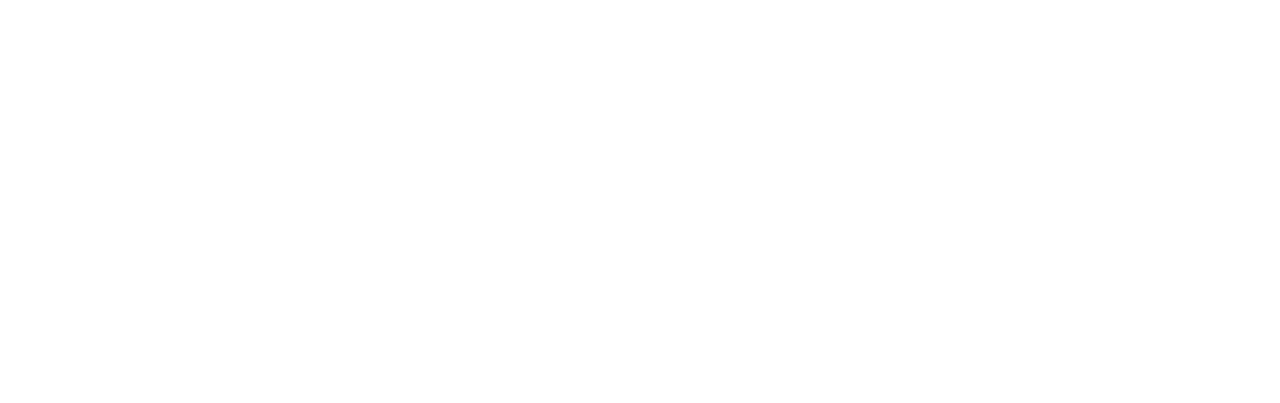
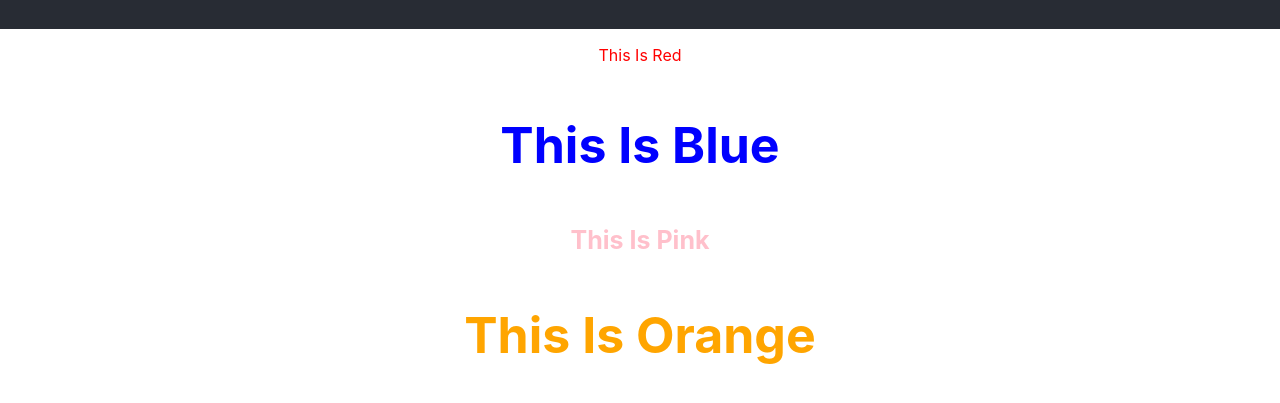
Before and after one commit to DumbwaysDotId/course-reactJs, a React (Create React App) app: page / in a window 1280 px wide. Shown: the part 861-1264 px from the top of the page. Before the commit the page ends 821 px from the top, so only its background shows below. Built offline with nearby package versions, Linux system fonts and the light colour scheme.

Commit message:
7. Styling in ReactJs

```diff
--- a/src/App.js
+++ b/src/App.js
@@ -1,6 +1,7 @@
 import React,{Component} from 'react';
 import './App.css';
 import Increment from './Increment';
+import CSS from './useCSS';
 class App extends Component {
 
   render(){
@@ -8,6 +9,7 @@
     <div className="App">
       <Header title="This is Header"/>
       <Content />
+      <CSS />
     </div>
   );
   }
@@ -17,7 +19,7 @@
   render(){
     return (
       <div>
-        <h1>{this.props.tit}</h1>
+        <h1>{this.props.title}</h1>
       </div>
     );
   }
@@ -36,8 +38,7 @@
         <button onClick={(event) => {alert("Hallo Siswa Bootcamp B#13")}}>
         Click Me
         </button> <br></br>
-
-        <Increment/>
+        <Increment/> <br></br>
       </div>
     );
   }
--- /dev/null
+++ b/src/useCSS.js
@@ -0,0 +1,36 @@
+import React,{Component} from 'react';
+import './App.css';
+
+const style = {
+    bigBlue: {
+        fontSize: "50px",
+        color : "blue",
+        fontWeight: "bold"
+    },
+    smallPink: {
+        fontSize: "25px",
+        color: "pink",
+        fontWeight: "bold"
+    },
+    bigOrange: {
+        fontWeight: "bold",
+        color: "orange",
+        fontSize: "50px"
+    }
+}
+
+
+class useCSS extends Component {
+    render(){
+      return (
+      <div className="App">
+          <p style={{color:"red"}}>This Is Red</p>
+          <p style={style.bigBlue}>This Is Blue</p>
+          <p style={style.smallPink}>This Is Pink</p>
+          <p style={style.bigOrange}>This Is Orange</p>
+      </div>
+    );
+    }
+  }
+
+  export default useCSS;
```
